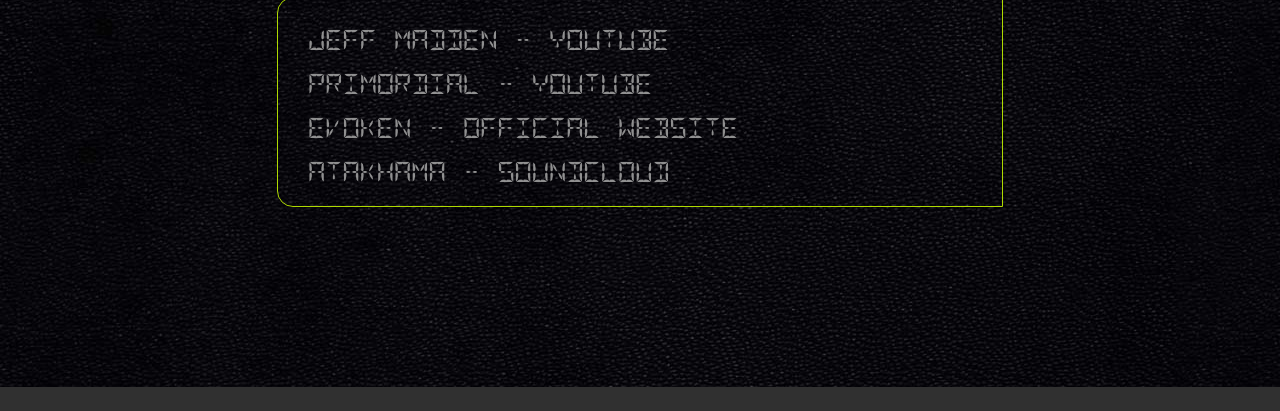
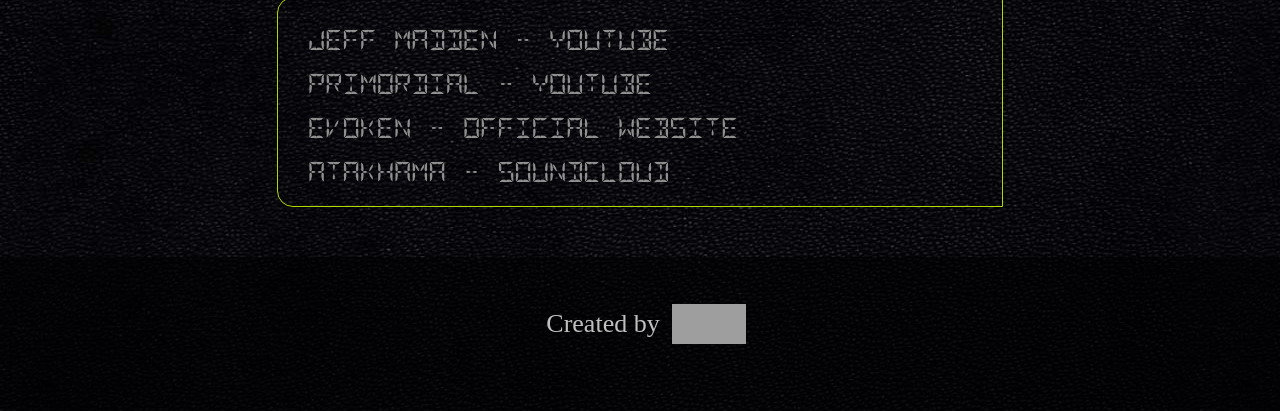
Before and after one commit to XAVIERenc/media_player, a plain HTML site: page index.html in a window 1280 px wide. Shown: the part 413-824 px from the top of the page. Before the commit the page ends 800 px from the top, so only its background shows below. Drawn offline with Linux system fonts and the light colour scheme; grey boxes are pictures that could not be loaded.

Commit message:
added creator section

```diff
--- a/index.html
+++ b/index.html
@@ -46,6 +46,11 @@
    </div>
 </div>
 
+<div id="creator" class="purple">
+   <span>Created by</span>
+   <a href="https://www.facebook.com/othermindparadigm" target="_blank"></a>
+</div>
+
 <script type="text/javascript" src="stereo_mechanics.js"></script>
 
 </body>
```
